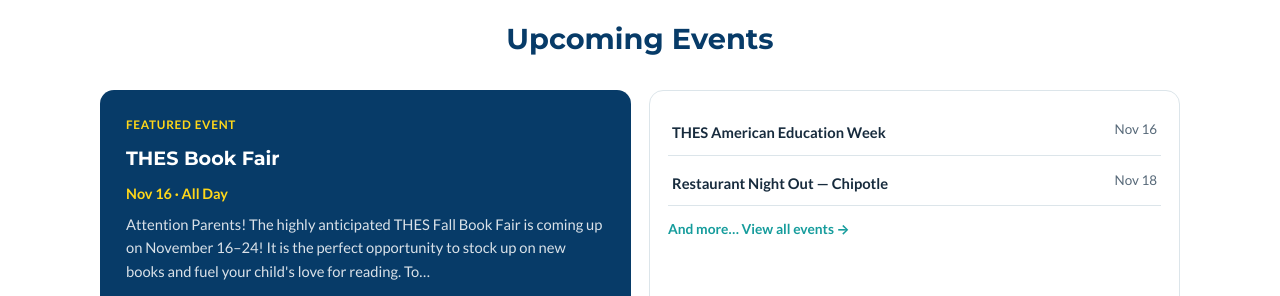
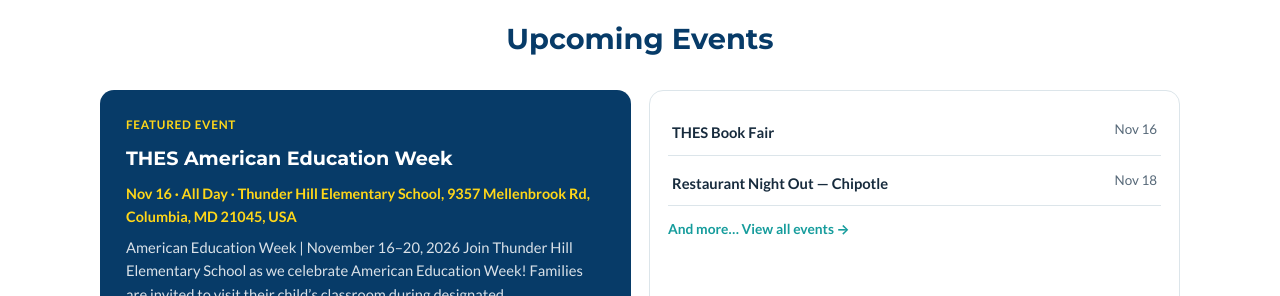
Before and after one commit to techmaster-thespta/thespta, a plain HTML site: page pages/index.html in a window 1280 px wide. Shown: the part 2170-2466 px from the top of the page. Drawn offline with Linux system fonts and the light colour scheme; files whose address does not match are found by name.

Commit message:
chore: sync events from calendar, regenerate pages [skip ci]

```diff
--- a/pages/index.html
+++ b/pages/index.html
@@ -830,18 +830,18 @@
     <div class="thes__events-grid">
         <div class="thes__featured-event">
           <span class="thes__eyebrow">Featured Event</span>
-          <h3>THES Book Fair</h3>
-          <div class="thes__event-when">Nov 16 &middot; All Day</div>
-          <p>Attention Parents! The highly anticipated THES Fall Book Fair is coming up on November 16–24! It is the perfect opportunity to stock up on new books and fuel your child's love for reading. To…</p>
+          <h3>THES American Education Week</h3>
+          <div class="thes__event-when">Nov 16 &middot; All Day · Thunder Hill Elementary School, 9357 Mellenbrook Rd, Columbia, MD 21045, USA</div>
+          <p>American Education Week | November 16–20, 2026 Join Thunder Hill Elementary School as we celebrate American Education Week! Families are invited to visit their child’s classroom during designated…</p>
 
 
-          <div class="thes__event-attachments"><a class="thes__flyer" href="https://drive.google.com/file/d/17tM1M2GTOWuLA9TTpkjc8muAk6bViVCr" target="_blank" rel="noopener"><img src="https://drive.google.com/thumbnail?id=17tM1M2GTOWuLA9TTpkjc8muAk6bViVCr&sz=w400" alt="Flyer: THES Book Fair" width="160" loading="lazy"><span>Click for more information</span></a></div>
+          <div class="thes__event-attachments"><a class="thes__flyer" href="https://drive.google.com/file/d/1VaZenMqr0WjVfCLbQ91fQQj43C0FN2fA" target="_blank" rel="noopener"><img src="https://drive.google.com/thumbnail?id=1VaZenMqr0WjVfCLbQ91fQQj43C0FN2fA&sz=w400" alt="Flyer: THES American Education Week" width="160" loading="lazy"><span>Click for more information</span></a></div>
           <a href="events.html">Learn More &rarr;</a>
         </div>
       <div class="thes__more-events">
           <div class="thes__more-events-row">
             <div>
-              <strong>THES American Education Week</strong>
+              <strong>THES Book Fair</strong>
 
 
             </div>
```
Also changed, not shown: config/events.json (+17 -17 lines), pages/events.html (+11 -11 lines).
